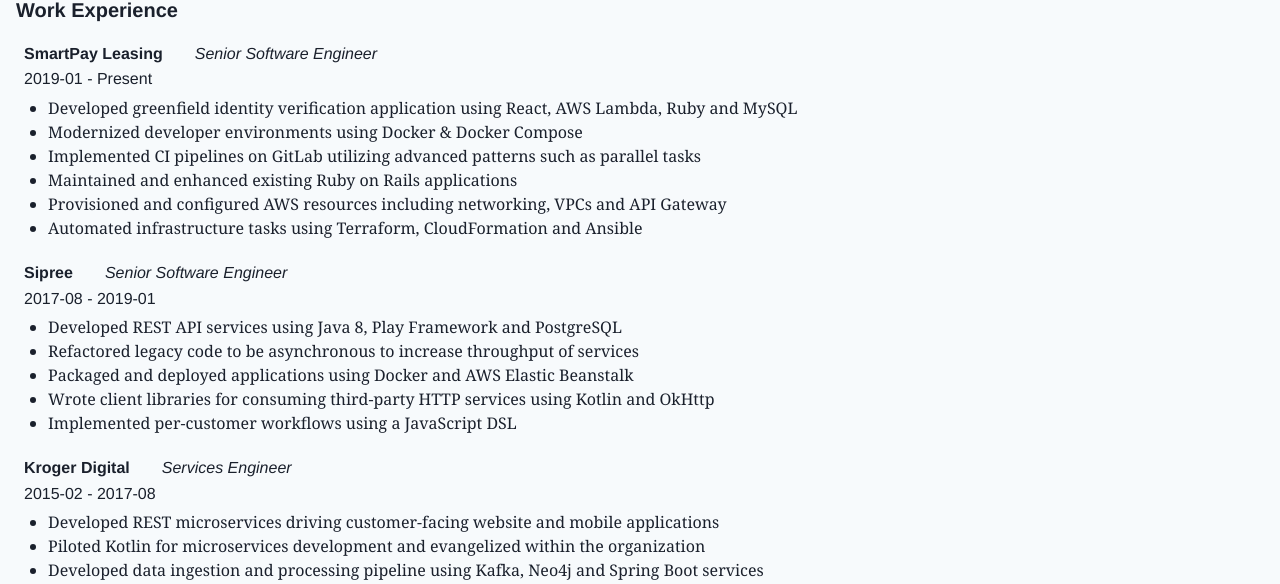
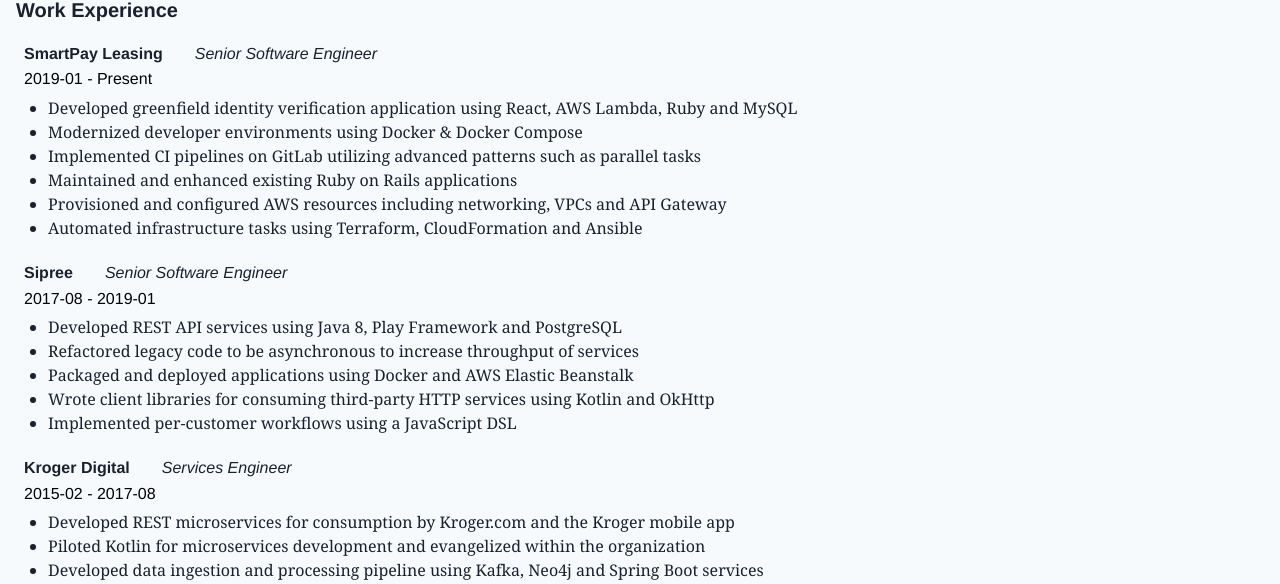
Before and after one commit to erikthered/erikthered.me, a Gatsby site: page /resume in a window 1280 px wide. Shown: the part 278-862 px from the top of the page. Built offline with nearby package versions, Linux system fonts and the light colour scheme; Gatsby itself is replaced by a stand-in of ours; some packages are replaced by stand-ins of ours; what typography-theme-github would draw is missing.

Commit message:
Small tweaks to resume content and formatting

```diff
--- a/src/components/resume/job.js
+++ b/src/components/resume/job.js
@@ -9,7 +9,7 @@ export default ({ job }) => {
           <h5 className="italic">{job.position}</h5>
         </div>
         <div className="flex flex-row items-center mb-2">
-          <h6>
+          <h6 className="text-black">
             {job.start} - {job.end || 'Present'}
           </h6>
         </div>
--- a/src/data/resume.json
+++ b/src/data/resume.json
@@ -112,7 +112,7 @@
             "REST"
           ],
           "highlights": [
-            "Developed REST microservices driving customer-facing website and mobile applications",
+            "Developed REST microservices for consumption by Kroger.com and the Kroger mobile app",
             "Piloted Kotlin for microservices development and evangelized within the organization",
             "Developed data ingestion and processing pipeline using Kafka, Neo4j and Spring Boot services",
             "Built custom Gradle and Spring plugins in order to improve code quality and performance monitoring",
```
